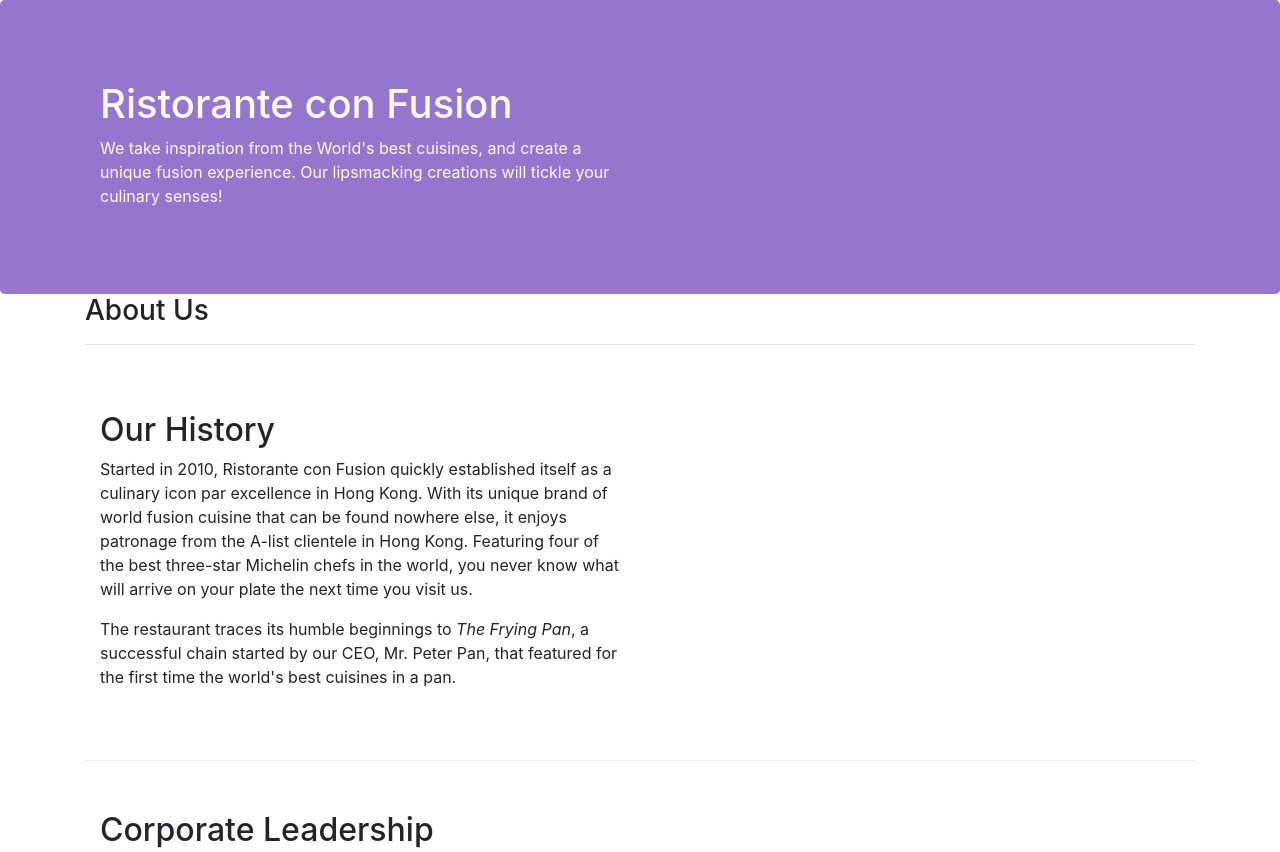
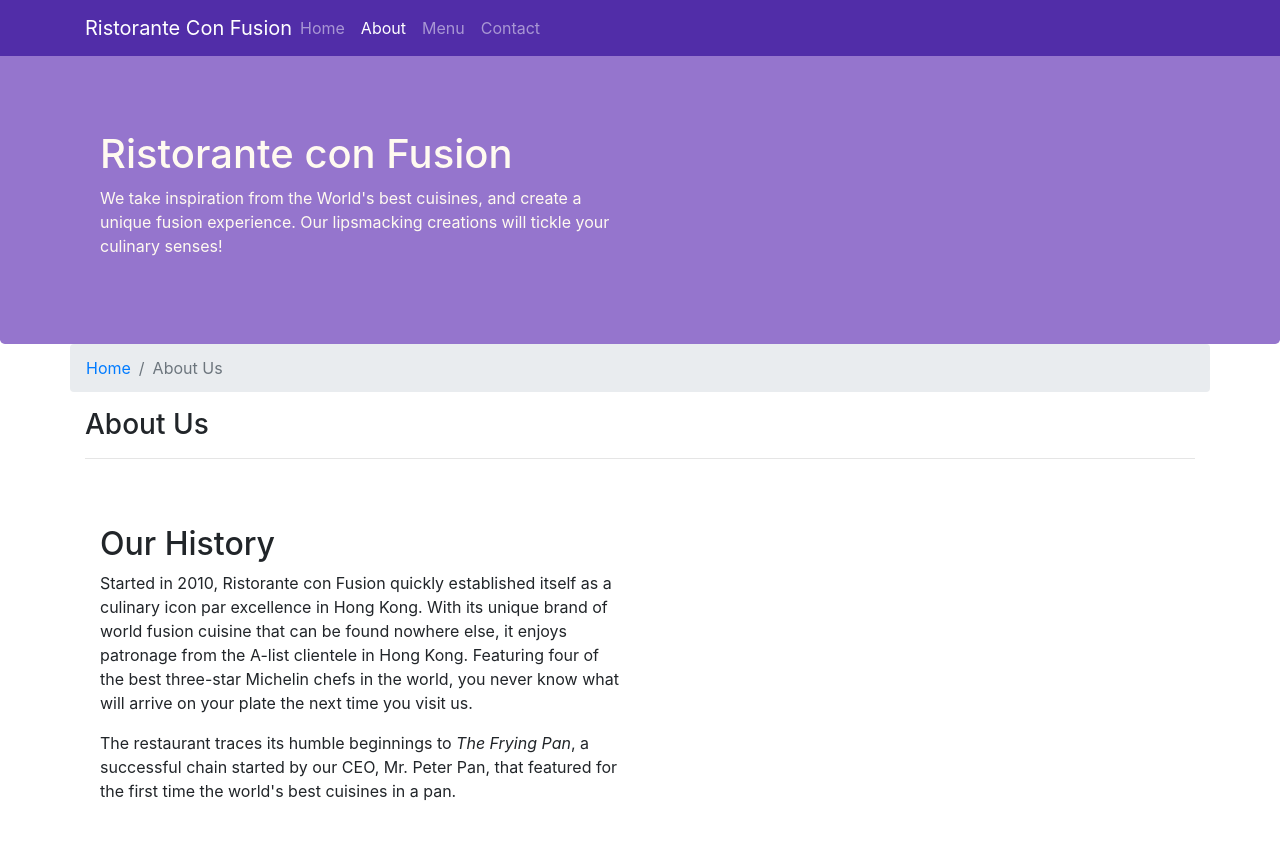
Before and after one commit to harmardir/conFusion, a website: page aboutus.html in a window 1280 px wide. Shown: the top 852 px of the page. Drawn offline with nearby package versions, Linux system fonts and the light colour scheme.

Commit message:
Adding Navbar and Braedcrumbs

```diff
--- a/aboutus.html
+++ b/aboutus.html
@@ -16,6 +16,26 @@
 </head>
 
 <body>
+    <nav class="navbar navbar-dark navbar-expand-sm fixed-top">
+        <div class="container">
+            <button class="navbar-toggler" type="button" data-toggle="collapse" data-target="#Navbar">
+                <span class="navbar-toggler-icon"></span>
+
+            </button>
+            <a class="navbar-brand mr-auto" href="/index.html">Ristorante Con Fusion</a>
+            <div class="collapse navbar-collapse" id="Navbar">
+            <ul class="navbar-nav mr-auto">
+                <li class="nav-item"><a class="nav-link" href="/index.html">Home</a></li>
+                <li class="nav-item active"><a class="nav-link" href="#">About</a></li>
+                <li class="nav-item"><a class="nav-link" href="#">Menu</a></li>
+                <li class="nav-item"><a class="nav-link" href="#">Contact</a></li>
+
+            </ul>
+        </div>
+
+        </div>
+
+    </nav>
 
     <header class="jumbotron">
         <div class="container">
@@ -32,6 +52,11 @@
 
     <div class="container">
         <div class="row">
+            <ol class="col-12 breadcrumb">
+                <li class="breadcrumb-item"><a href="/index.html">Home</a></li>
+                <li class="breadcrumb-item active">About Us</li>
+
+            </ol>
             <div class="col-12">
                <h3>About Us</h3>
                <hr>
@@ -71,7 +96,7 @@
                 <div class="col-4 offset-1 col-sm-2">
                     <h5>Links</h5>
                     <ul class="list-unstyled">
-                        <li><a href="#">Home</a></li>
+                        <li><a href="/index.html">Home</a></li>
                         <li><a href="#">About</a></li>
                         <li><a href="#">Menu</a></li>
                         <li><a href="#">Contact</a></li>
--- a/css/styles.css
+++ b/css/styles.css
@@ -28,3 +28,13 @@
     margin: 0px;
     color: #0f0f0f;
 }
+
+body {
+    padding: 50px 0px 0px 0px;
+    z-index: 0;
+}
+
+
+.navbar-dark {
+    background-color: #512DA8;
+}
```
Also changed, not shown: index.html (+22 -1 lines).
